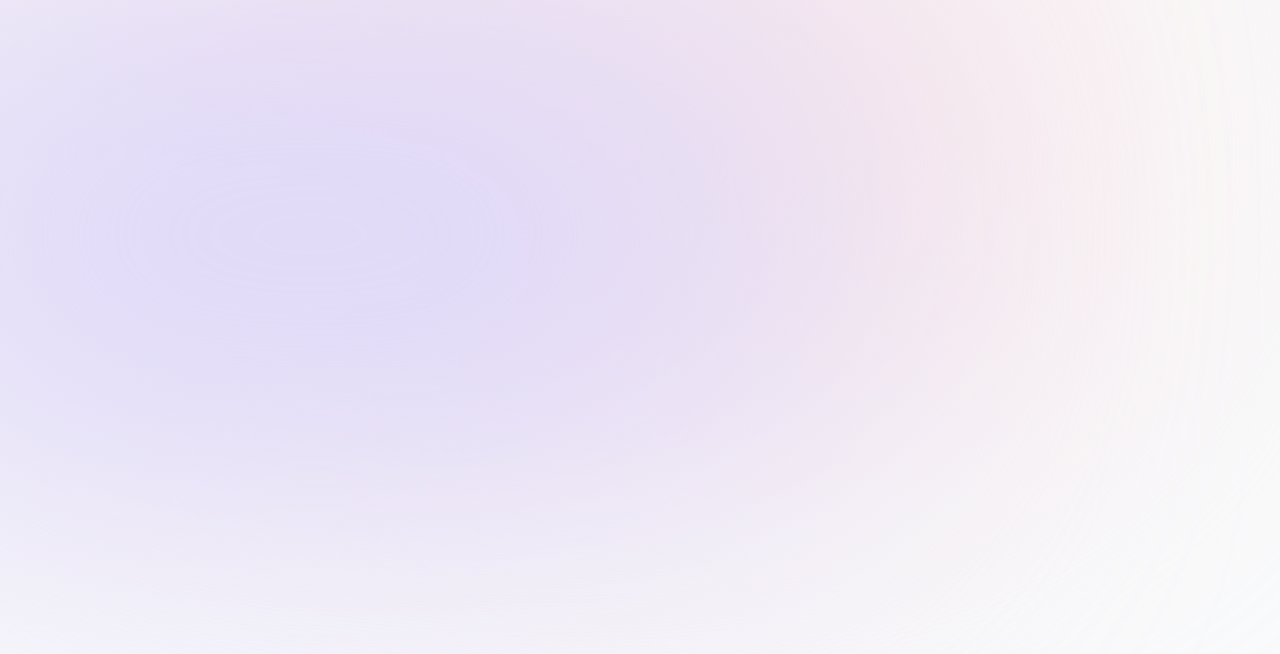
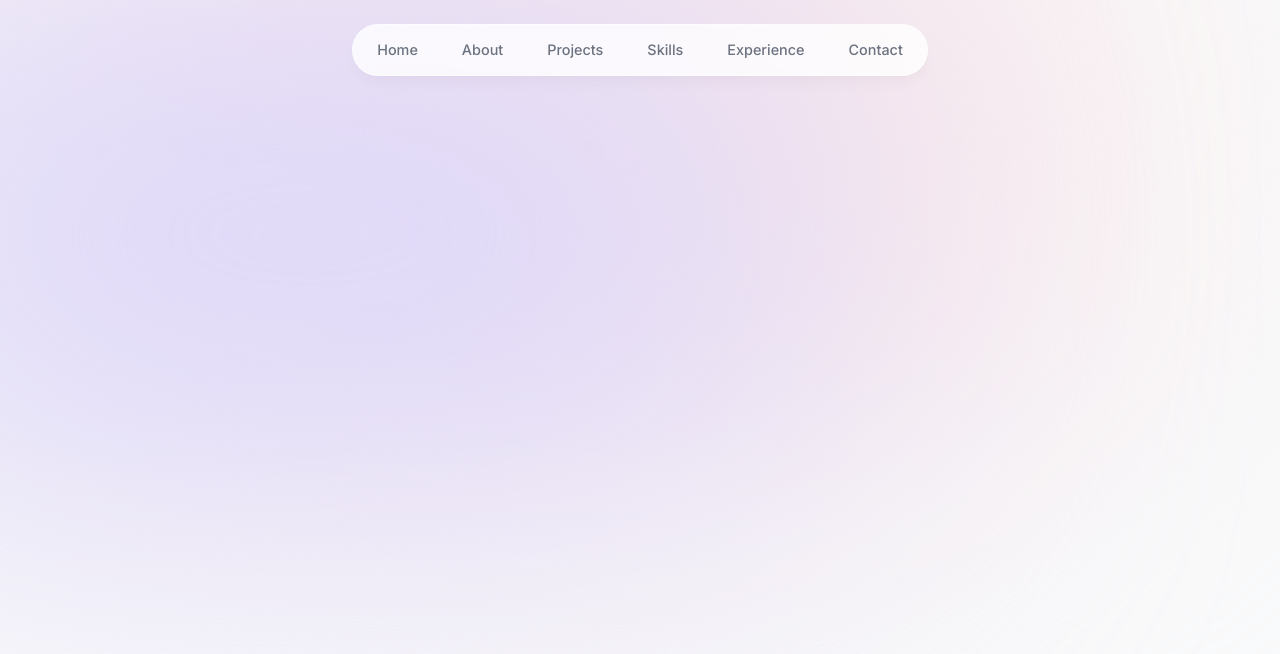
Before and after one commit to AleksandarI01/portfolio, a Next.js app: page / in a window 1280 px wide. Shown: the top 654 px of the page. Built offline with nearby package versions, Linux system fonts and the light colour scheme.

Commit message:
header component created

```diff
--- a/app/layout.tsx
+++ b/app/layout.tsx
@@ -1,5 +1,7 @@
 import "./globals.css";
 import { Inter } from "next/font/google";
+
+import Header from "@/components/header";
 
 const inter = Inter({ subsets: ["latin"] });
 
@@ -16,9 +18,13 @@ export default function RootLayout({
 }) {
   return (
     <html lang="en">
-      <body className={`${inter.className} bg-gray-50 text-gray-950 relative`}>
+      <body
+        className={`${inter.className} bg-gray-50 text-gray-950 relative h-[1000px]`}
+      >
         <div className="bg-[#fbe2e3] absolute top-[-6rem] -z-10 right-[11rem] h-[31.25rem] w-[31.25rem] rounded-full blur-[10rem] sm:w-[68.75rem]"></div>
         <div className="bg-[#dbd7fb] absolute top-[-1rem] -z-10 left-[-35rem] h-[31.25rem] w-[50rem] rounded-full blur-[10rem] sm:w-[68.75rem] md:left-[-33rem] lg:left-[-28rem] xl:left-[-15rem] 2xl:left-[-5rem]"></div>
+
+        <Header />
         {children}
       </body>
     </html>
--- /dev/null
+++ b/components/header.tsx
@@ -0,0 +1,38 @@
+"use client";
+
+import React from "react";
+import { motion } from "framer-motion";
+import { links } from "@/lib/data";
+import Link from "next/link";
+
+export default function Header() {
+  return (
+    <header className="z-[999] relative">
+      <motion.div
+        className="fixed top-0 left-1/2 -translate-x-1/2 h-[4.5rem] w-full rounded-none border border-white border-opacity-40 bg-white bg-opacity-80 shadow-lg shadow-black/[0.03] backdrop-blur-[0.5rem] sm:top-6 sm:h-[3.25rem] sm:w-[36rem] sm:rounded-full"
+        initial={{ y: -100, x: "-50%", opacity: 0 }}
+        animate={{ y: 0, x: "-50%", opacity: 1 }}
+      ></motion.div>
+
+      <nav className="flex fixed top-[0.15rem] left-1/2 h-12 -translate-x-1/2 py-2 sm:top-[1.7rem] sm:h-[initial] sm:py-0">
+        <ul className="flex w-[22rem] flex-wrap items-center justify-center gap-y-1 text-[0.9rem] font-medium text-gray-500 sm:w-[initial] sm:flex-nowrap sm:gap-5">
+          {links.map((link) => (
+            <motion.li
+              className="h-3/4 flex items-center justify-center"
+              key={link.hash}
+              initial={{ y: -100, opacity: 0 }}
+              animate={{ y: 0, opacity: 1 }}
+            >
+              <Link
+                className="flex w-full items-center justify-center px-3 py-3 hover:text-gray-900 transition"
+                href={link.hash}
+              >
+                {link.name}
+              </Link>
+            </motion.li>
+          ))}
+        </ul>
+      </nav>
+    </header>
+  );
+}
--- /dev/null
+++ b/components/intro.tsx
@@ -0,0 +1,9 @@
+import React from "react";
+
+export default function Intro() {
+  return (
+    <section>
+      <div className="flex items-center"></div>
+    </section>
+  );
+}
--- a/package.json
+++ b/package.json
@@ -15,6 +15,7 @@
     "autoprefixer": "10.4.15",
     "eslint": "8.47.0",
     "eslint-config-next": "13.4.16",
+    "framer-motion": "^10.16.0",
     "next": "13.4.16",
     "postcss": "8.4.27",
     "react": "18.2.0",
```
Also changed, not shown: 1 other file (tests, documents, lock files or other folders).
